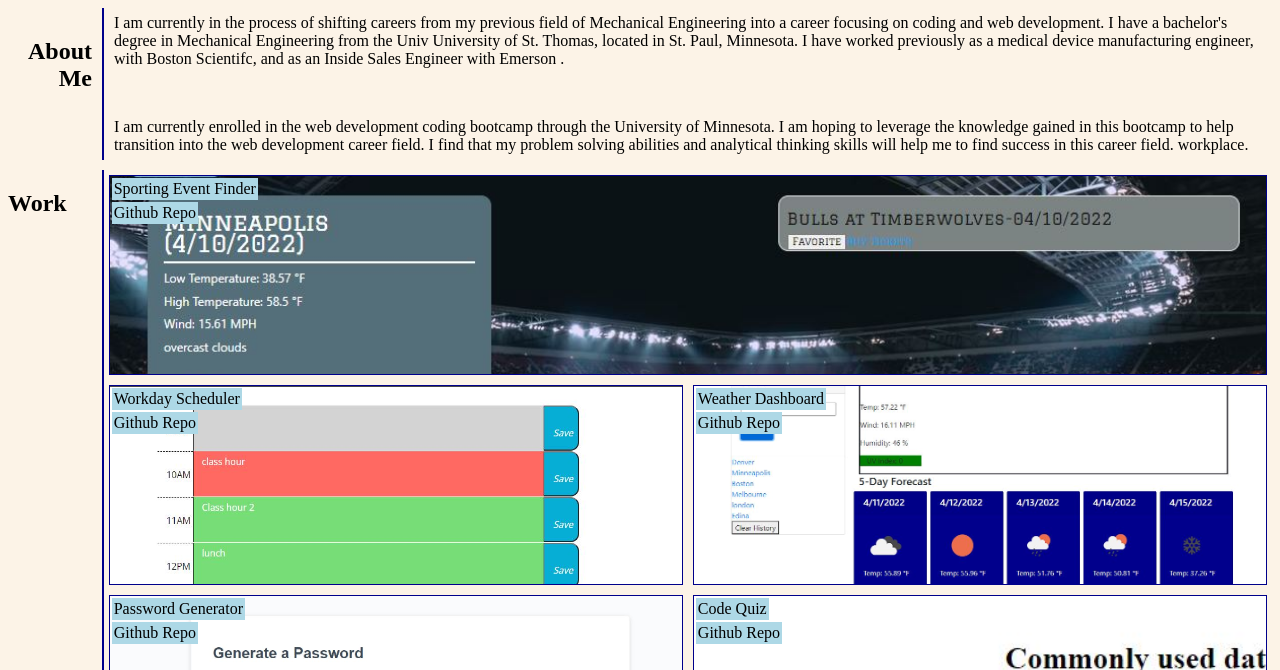
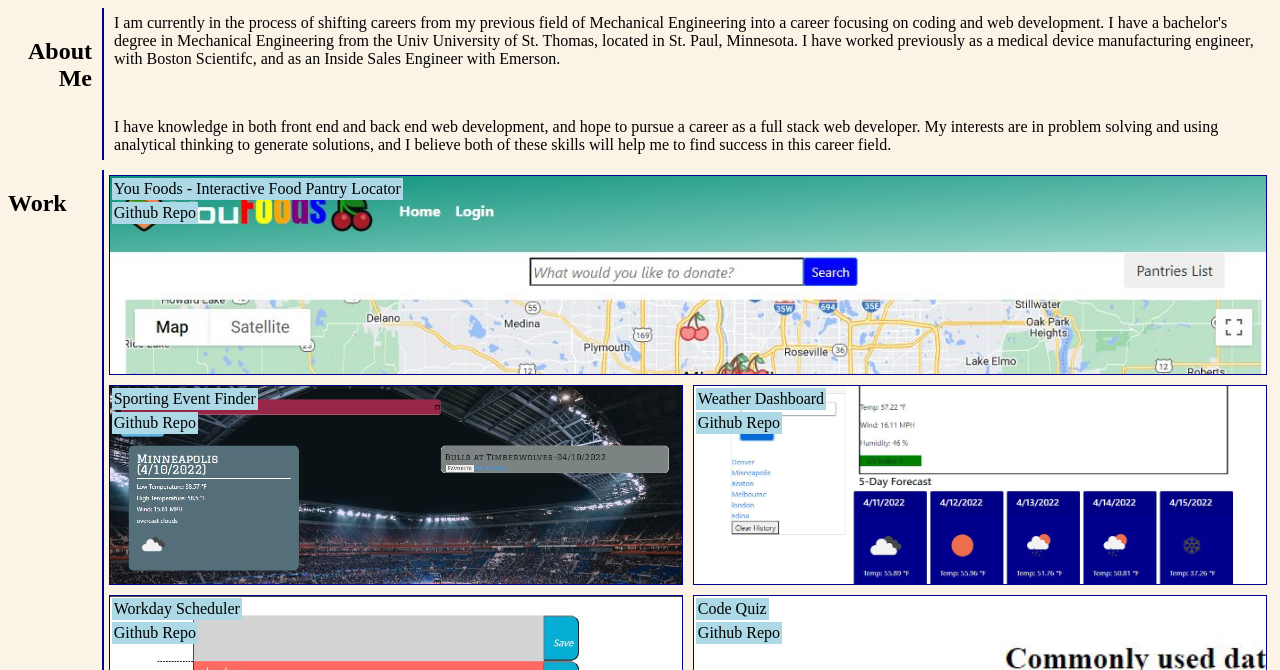
Before and after one commit to BMavetz/Professional_Materials, a plain HTML site: page index.html in a window 1280 px wide. Shown: the part 282-952 px from the top of the page. Drawn offline with Linux system fonts and the light colour scheme.

Commit message:
added new project and changed styling for background images

```diff
--- a/assets/style.css
+++ b/assets/style.css
@@ -95,12 +95,12 @@ a:hover{
     margin: 5px;
 }
 #proj1 {
-    background-image: url("./images/Sport_Event_Webpage.JPG");
+    background-image: url("./images/YouFoods_homepage.JPG");
     background-size: 100%;
-    background-position: center;
+    background-position: top;
 }
 #proj2 {
-    background-image: url("./images/Workday_Scheduler_page.JPG");
+    background-image: url("./images/Sport_Event_Webpage.JPG");
     background-size: cover;
     background-position: center;
 }
@@ -110,7 +110,7 @@ a:hover{
     background-position: center;
 }
 #proj4 {
-    background-image: url("./images/Password_webpage.JPG");
+    background-image: url("./images/Workday_Scheduler_page.JPG");
     background-size: cover;
     background-position: center;
 }
--- a/index.html
+++ b/index.html
@@ -33,14 +33,12 @@
         <p> I am currently in the process of shifting careers from my previous field of Mechanical Engineering into
             a career focusing on coding and web development.  I have a bachelor's degree in Mechanical Engineering from the Univ
             University of St. Thomas, located in St. Paul, Minnesota.  I have worked previously as a medical device manufacturing engineer, with Boston Scientifc, and as
-            an Inside Sales Engineer with Emerson .
+            an Inside Sales Engineer with Emerson.
         </p>
         <br>
-        <p>I am currently enrolled in the web development coding bootcamp through the University of Minnesota.  I am hoping
-            to leverage the knowledge gained in this bootcamp to help transition into the web development career field.  I find that
-            my problem solving abilities and analytical thinking skills will help me to find success in this career field.
-            workplace.
-        </p>
+        <p>I have knowledge in both front end and back end web development, and hope to pursue a career as a full stack web developer.  My interests are in problem
+            solving and using analytical thinking to generate solutions, and I believe both of these skills will help me to find success in this career field.
+         </p>
        </div>
     </section>
     <main id="Work">
@@ -49,19 +47,19 @@
         </aside>
         <div class="projects">
             <section class="projBig" id="proj1">
+                <a href="https://pantry-find.herokuapp.com/">You Foods - Interactive Food Pantry Locator</a>
+                <a href="https://github.com/JoeChristianson/Food_Pantry_Map">Github Repo</a>
+            </section>
+            <section class="projSmall" id="proj2">
                 <a href="https://fchang1720.github.io/Sporting-Event-Finder/">Sporting Event Finder</a>
                 <a href="https://github.com/fchang1720/Sporting-Event-Finder">Github Repo</a>
-            </section>
-            <section class="projSmall" id="proj2">
-                <a href="https://bmavetz.github.io/Workday-Scheduler/">Workday Scheduler</a>
-                <a href="https://github.com/BMavetz/Workday-Scheduler">Github Repo</a>
             </section>
             <section class="projSmall" id="proj3">
                 <a href="https://bmavetz.github.io/Weather_Dashboard/">Weather Dashboard</a>
                 <a href="https://github.com/BMavetz/Weather_Dashboard">Github Repo</a>
             </section>
             <section class="projSmall" id="proj4">
-                <a href="https://bmavetz.github.io/Password-Generator/">Password Generator</a>
+                <a href="https://bmavetz.github.io/Workday-Scheduler/">Workday Scheduler</a>
                 <a href="https://github.com/BMavetz/Workday-Scheduler">Github Repo</a>
             </section>
             <section class="projSmall" id="proj5">
```
Also changed, not shown: assets/images/Password_webpage.JPG (deleted), assets/images/YouFoods_homepage.JPG (added), 1 other file.
